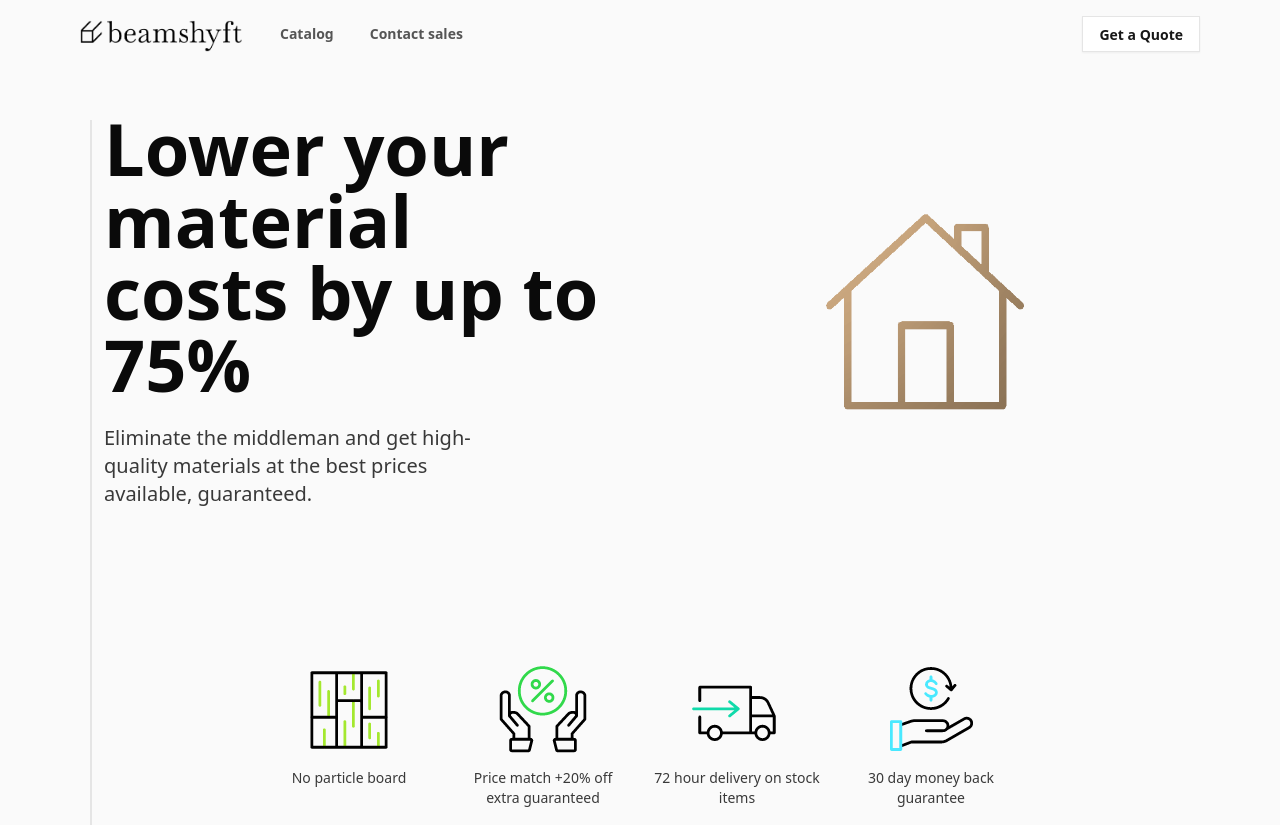
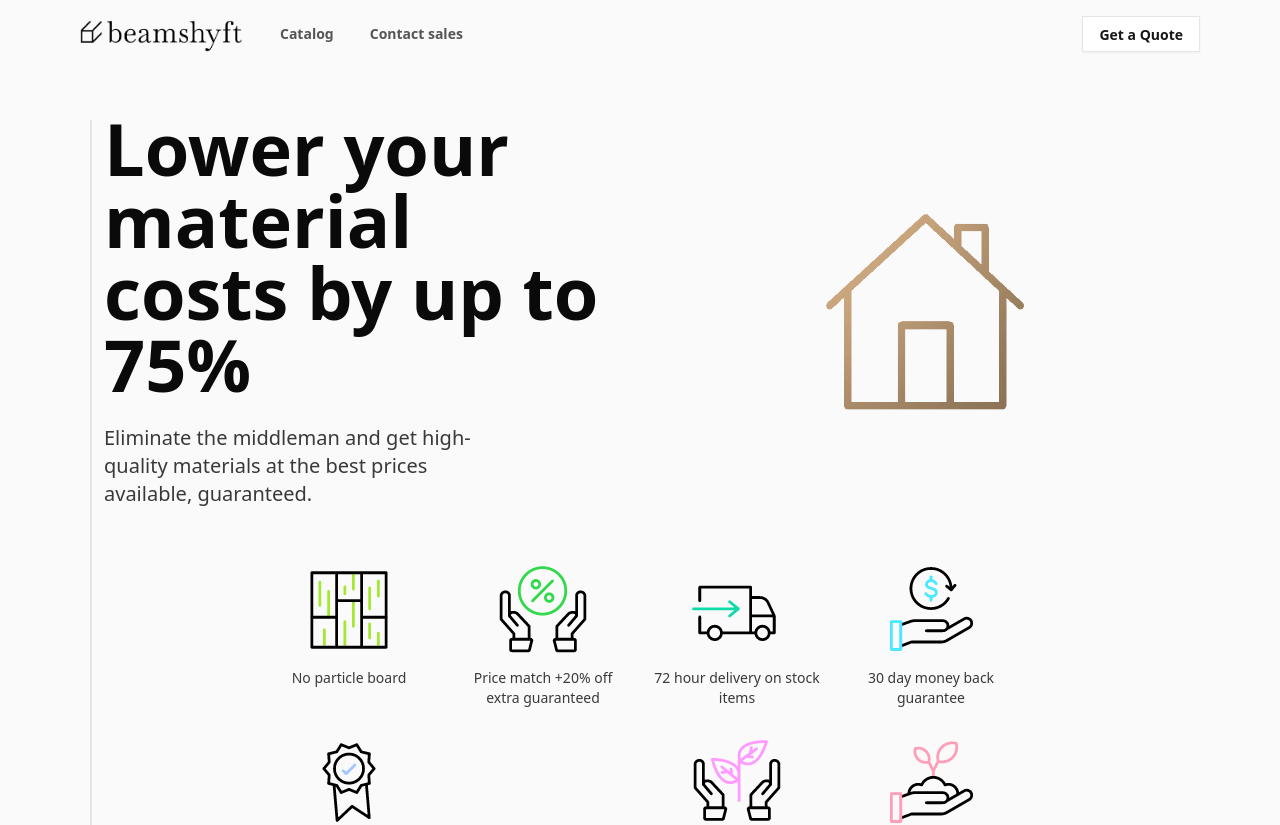
Before and after one commit to beamshyft/beamshyft, a Next.js app: page / in a window 1280 px wide. Shown: the top 825 px of the page. Built offline with nearby package versions, Linux system fonts and the light colour scheme.

Commit message:
home: remove extra spacing in last two infosections
Signed-off-by: Joel Savitz <joel@beamshyft.com>

```diff
--- a/src/components/info-section.tsx
+++ b/src/components/info-section.tsx
@@ -51,7 +51,7 @@ const InfoSection = ({
 
   return !isMobile ? (
     <section
-      className={`w-full bg-transparent min-h-[500px] relative mb-10`}
+      className={`w-full bg-transparent min-h-[500px] md:min-h-[200px] relative mb-10`}
       style={height ? { maxHeight: height } : {}}
     >
       <div className="grid grid-cols-2 gap-16 p-8">
```
